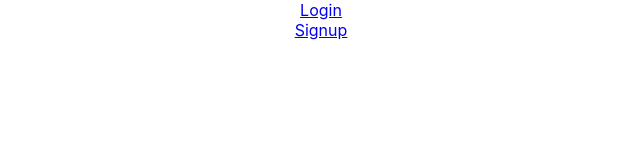
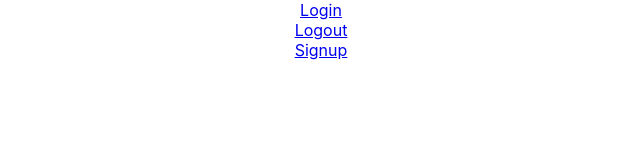
Before and after one commit to restfulry/bundle-builder, a React (Create React App) app: page / in a window 1280 px wide. Shown: the top 160 px of the page, without its empty margins (319-959 px from the left). Built offline with nearby package versions, Linux system fonts and the light colour scheme.

Commit message:
add basic logout page link

```diff
--- a/src/pages/App/App.js
+++ b/src/pages/App/App.js
@@ -3,6 +3,7 @@ import { Route } from "react-router-dom";
 import "./App.css";
 
 import LoginPage from "../LoginPage/LoginPage";
+import LogoutPage from "../LogoutPage/LogoutPage";
 import SignupPage from "../SignupPage/SignupPage";
 
 class App extends Component {
@@ -10,6 +11,7 @@ class App extends Component {
     return (
       <div className="App">
         <LoginPage />
+        <LogoutPage />
         <SignupPage />
       </div>
     );
--- /dev/null
+++ b/src/pages/LogoutPage/LogoutPage.jsx
@@ -0,0 +1,12 @@
+import React, { Component } from 'react';
+import { Link } from 'react-router-dom'
+
+const LogoutPage = (props) => {
+  return (
+    <div>
+      <Link to='/logout'>Logout</Link>
+    </div>
+  )
+}
+
+export default LogoutPage;
```
